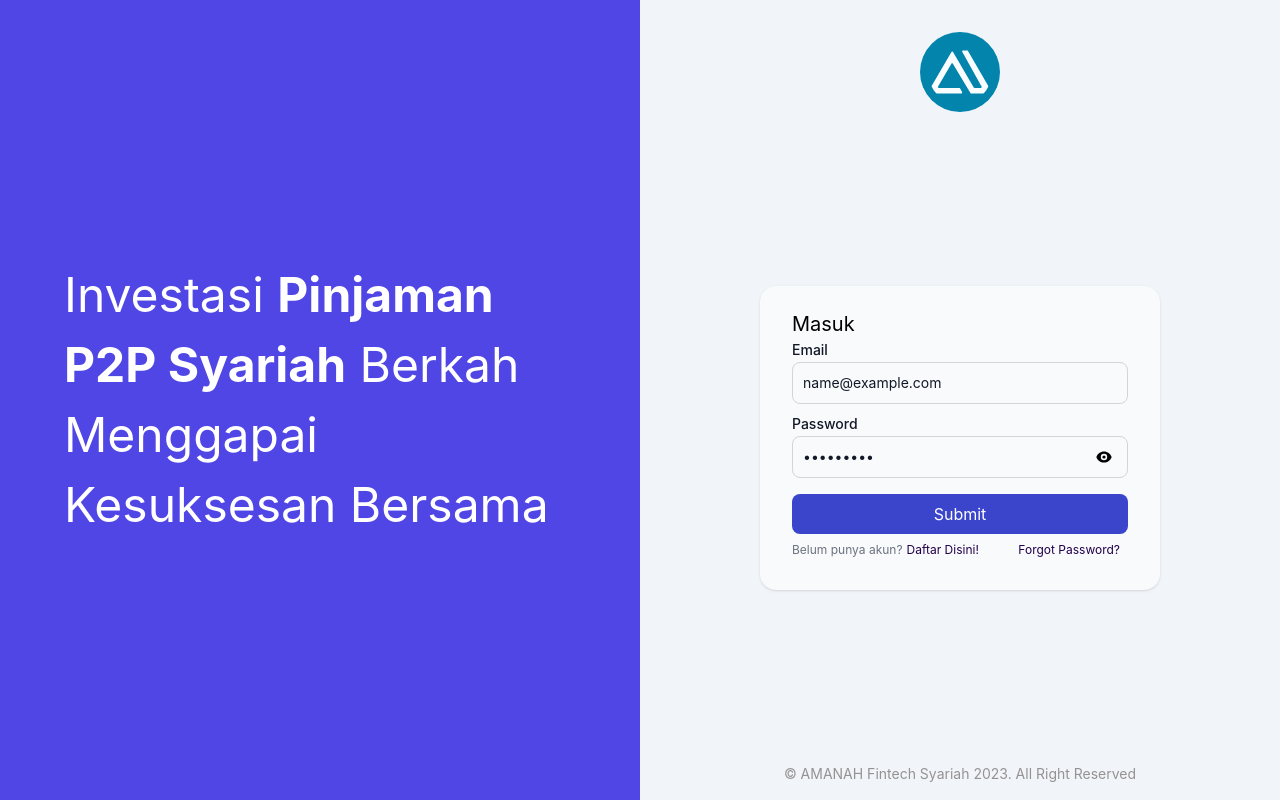
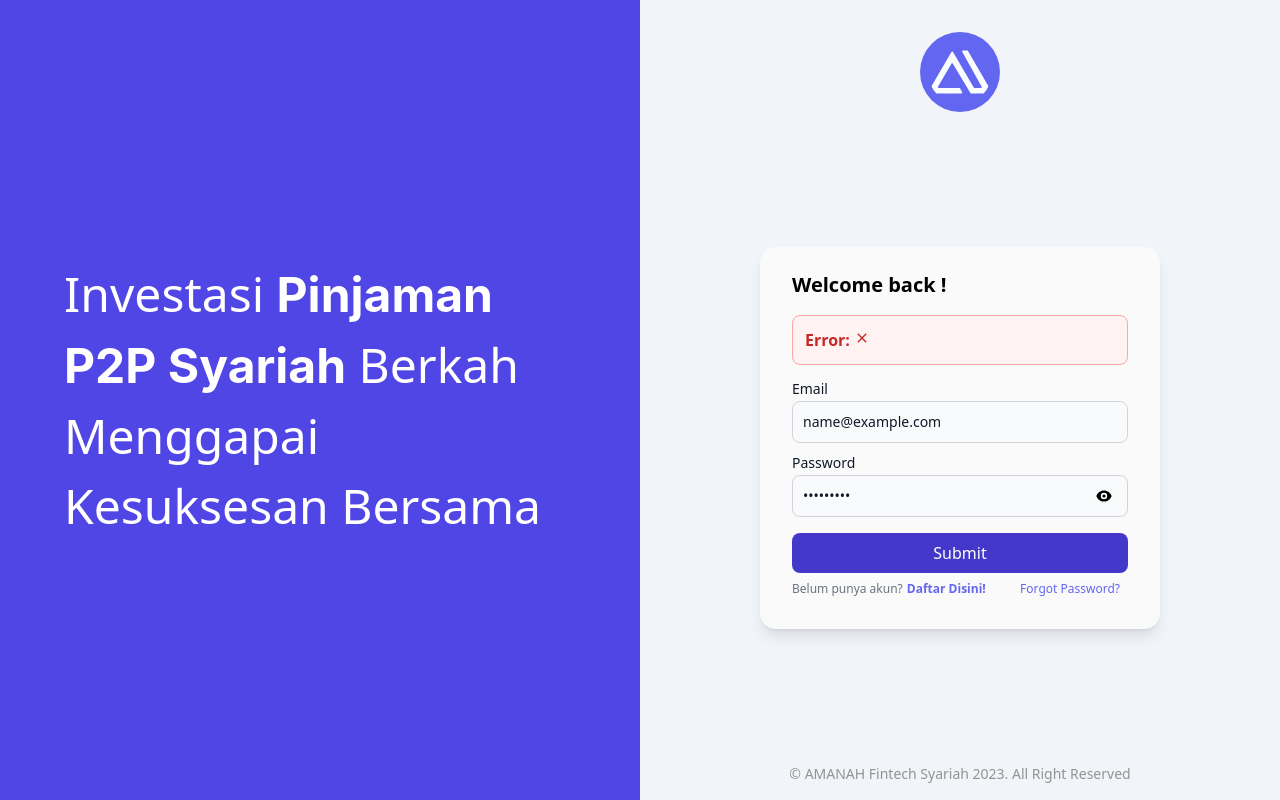
Before and after one commit to wiridho/amanah-webiste, a React (Create React App) app: page /login in a window 1280 px wide. Both pictures are taken after typing "name@example.com", "Sample123" into the empty fields and a click on the button "Submit". Built offline with nearby package versions, Linux system fonts and the light colour scheme; no server answers.

Commit message:
Authentication Progress

```diff
--- a/src/App.js
+++ b/src/App.js
@@ -15,8 +15,8 @@ import Login from "./pages/authentication/Login";
 
 function App() {
   const { roles, is_auth } = useSelector((state) => state.auth);
-  console.log(is_auth);
-  console.log(roles);
+  // console.log(is_auth);
+  // console.log(roles);
   let is_public = is_auth ? false : true;
   return (
     <BrowserRouter>
@@ -90,7 +90,7 @@ function App() {
             <ProtectRoute valid={is_public} children={<VerifyEmail />} />
           }
         />
-        {/* <Route
+        <Route
           path="/register/success"
           element={
             <ProtectRoute
@@ -98,7 +98,7 @@ function App() {
               children={<RegisterVerifySucess />}
             />
           }
-        /> */}
+        />
         <Route
           path="/login"
           element={<ProtectRoute valid={is_public} children={<Login />} />}
--- a/src/components/error_message/ErrorMessage.js
+++ b/src/components/error_message/ErrorMessage.js
@@ -6,14 +6,13 @@ const ErrorMessage = ({ message, onClose }) => {
     <div className="flex p-3 text-md text-red-800 border border-red-300 rounded-lg bg-red-50">
       <div className="flex items-center">
         <div className="">
-          <span class="font-bold">
-            <MdOutlineDangerous className="inline text-xl mb-[1px] mr-1" />{" "}
+          <span className="font-bold">
             Error:
-            <span className="font-normal"> {message}</span>
+            <span className="font-normal text-sm"> {message}</span>
           </span>
         </div>
         <div>
-          <button onClick={onClose}>{<MdClose className="w-5 h-5" />}</button>
+          <button onClick={onClose}>{<MdClose className="ml-[4px]" />}</button>
         </div>
       </div>
     </div>
--- a/src/components/molekul/input_field/InputField.js
+++ b/src/components/molekul/input_field/InputField.js
@@ -34,10 +34,12 @@ const InputField = ({ type, name, errors, register, message, label }) => {
         </div>
 
         {errors?.type === "required" && (
-          <span className="text-xs text-red block">{name} is required.</span>
+          <span className="text-xs text-red-500 block">
+            {name} is required.
+          </span>
         )}
         {errors?.type === "pattern" && (
-          <span className="text-xs text-red block">{message}</span>
+          <span className="text-xs text-red-500 block">{message}</span>
         )}
       </div>
     </div>
--- a/src/features/auth/authSlice.js
+++ b/src/features/auth/authSlice.js
@@ -71,6 +71,7 @@ const authSlice = createSlice({
         state.success = true;
       })
       .addCase(handleLogin.rejected, (state, action) => {
+        console.log("payload", action.payload);
         state.success = false;
         state.load = false;
         state.error = true;
--- a/src/pages/authentication/Login.js
+++ b/src/pages/authentication/Login.js
@@ -1,17 +1,21 @@
+import { useDispatch, useSelector } from "react-redux";
+import { Link, useNavigate } from "react-router-dom";
 import { useState } from "react";
-import { useDispatch } from "react-redux";
-import { Link, useNavigate } from "react-router-dom";
 import { useForm } from "react-hook-form";
 import InputField from "../../components/molekul/input_field/InputField";
-// import InputField from "../../components/input_field/InputField";
 import { Button } from "../../components/atom";
 import LogoAmana from "../../assets/img/logo/LogoAmana2.svg";
 import BackgroundAuth from "../../assets/img/background/login.svg";
-// import { handleLogin } from "../../features/auth/authSlice";
-// import { handleLogin } from "../../service/authService";
+import { handleLogin } from "../../service/authService";
+import ErrorMessage from "../../components/error_message/ErrorMessage";
+
 const Login = () => {
+  const [visible, setVisible] = useState(false);
   const navigate = useNavigate();
   const dispatch = useDispatch();
+
+  const { message_error } = useSelector((state) => state.auth);
+  console.log("message_error", message_error);
 
   // Calling useForm
   const {
@@ -22,17 +26,18 @@ const Login = () => {
 
   // Handle Submit
   const onSubmit = (data) => {
-    console.log("data", data);
-    // dispatch(handleLogin({ data, navigate }));
+    dispatch(handleLogin({ data, navigate, setVisible }));
   };
+
   return (
     <>
-      <div className="h-screen grid grid-cols-1 sm:grid-cols-2 font-inter">
+      <div className="h-screen grid grid-cols-1 sm:grid-cols-2">
         {/* Left Wrapper */}
         <div className="hidden bg-primary md:flex sm:block items-center relative">
           <div className="absolute bg-indigo-600 opacity-100 h-screen w-full z-20 "></div>
           <span className="px-16 leading-[70px] text-white text-5xl z-50">
-            Investasi <span className="font-bold ">Pinjaman P2P Syariah</span>{" "}
+            Investasi{" "}
+            <span className="font-bold font-inter">Pinjaman P2P Syariah</span>{" "}
             Berkah Menggapai Kesuksesan Bersama
           </span>
           <img
@@ -42,21 +47,31 @@ const Login = () => {
           />
         </div>
         {/* Right Wrapper */}
-        <div className="flex flex-col  justify-between p-2 bg-slate-100">
+        <div className="flex flex-col bg-slate-100  justify-between p-2 ">
           {/* Logo  */}
           <div className="max-w-[400px] w-full mx-auto pt-6 flex justify-center items-center">
             <img
-              className="w-20 h-20 bg-[#0284ac] p-2 rounded-full flex justify-center items-end"
+              className="w-20 h-20 bg-indigo-500 p-2 rounded-full flex justify-center items-end"
               src={LogoAmana}
               alt="Rounded avatar"
             />
           </div>
 
           {/* Form */}
-          <div className="max-w-[400px] w-full mx-auto bg-gray-50 p-6 px-8 shadow rounded-2xl">
+          <div className="max-w-[400px] w-full mx-auto bg-zinc-50 p-6 px-8 shadow-lg rounded-2xl">
             <form onSubmit={handleSubmit(onSubmit)}>
               <div>
-                <h1 className="text-xl">Masuk</h1>
+                <h1 className="text-xl font-sans font-semibold pb-4">
+                  Welcome back !
+                </h1>
+              </div>
+              <div className="mb-3">
+                {visible && (
+                  <ErrorMessage
+                    message={message_error}
+                    onClose={() => setVisible(false)}
+                  />
+                )}
               </div>
               <div>
                 <InputField
@@ -87,7 +102,7 @@ const Login = () => {
               </div>
               <Button
                 type="submit"
-                className="w-full mt-2 bg-[#3a45cb] text-white hover:bg-blue-800"
+                className="w-full mt-2 bg-indigo-700 text-white hover:bg-indigo-600"
               >
                 Submit
               </Button>
@@ -97,13 +112,13 @@ const Login = () => {
                     Belum punya akun?
                   </p>
                   <Link
-                    className="text-xs  hover:text-blue-800"
+                    className="text-xs text-indigo-500 font-semibold  hover:text-blue-800"
                     to="/register-init"
                   >
                     Daftar Disini!
                   </Link>
                 </div>
-                <p className="p-2 text-xs text-right text-grey hover:text-gray-700">
+                <p className="p-2 text-xs text-right text-grey text-indigo-500 hover:text-blue-800">
                   <Link to="/reset-password">Forgot Password?</Link>
                 </p>
               </div>
--- a/src/pages/authentication/Register.js
+++ b/src/pages/authentication/Register.js
@@ -1,7 +1,6 @@
 import { useState } from "react";
 import LogoAmana from "../../assets/img/logo/LogoAmana2.svg";
-// import { handleRegister } from "../../features/auth/authSlice";
-// import { handleRegister } from "../../service/authService";
+
 import { useDispatch, useSelector } from "react-redux";
 import { Link, useNavigate } from "react-router-dom";
 import { useForm } from "react-hook-form";
@@ -10,18 +9,20 @@ import BackgroundAuth from "../../assets/img/background/login.svg";
 import ErrorMessage from "../../components/error_message/ErrorMessage";
 import { Button, Label } from "../../components/atom";
 import InputField from "../../components/molekul/input_field/InputField";
+import { handleRegister } from "../../service/authService";
 const Register = () => {
   const [visible, setVisible] = useState(false);
 
   const { roles } = useParams();
   const dispatch = useDispatch();
+  const navigate = useNavigate();
 
-  // const { message_error } = useSelector((state) => state.auth);
+  const { message_error } = useSelector((state) => state.auth);
+  console.log(message_error);
 
   const onSubmit = (data) => {
     data["roles"] = roles;
-    console.log("data", data);
-    // dispatch(handleRegister({ data, setVisible }));
+    dispatch(handleRegister({ data, setVisible, navigate }));
   };
 
   // calling useForm
@@ -30,7 +31,6 @@ const Register = () => {
     handleSubmit,
     formState: { errors },
   } = useForm();
-  console.log(errors);
   return (
     <>
       <div className="h-screen grid grid-cols-1 sm:grid-cols-2 font-inter">
@@ -55,6 +55,14 @@ const Register = () => {
             className="max-w-[400px] w-full mx-auto bg-gray-50 p-6 px-8 shadow rounded-2xl "
             onSubmit={handleSubmit(onSubmit)}
           >
+            <div>
+              {visible && (
+                <ErrorMessage
+                  message={message_error}
+                  onClose={() => setVisible(false)}
+                />
+              )}
+            </div>
             <div>
               <p className="font-sans text-2xl font-medium pb-3 text-slate-900 ">
                 Daftar sebagai {roles}
--- a/src/pages/authentication/VerifyEmail.js
+++ b/src/pages/authentication/VerifyEmail.js
@@ -35,10 +35,6 @@ const VerifyEmail = () => {
   useEffect(() => {
     dispatch(verifyEmailAccount({ userId, token }));
     setReady(true);
-
-    //   return () => {
-    //     second
-    //   }
   }, []);
 
   return (
--- a/src/pages/public/Lending.js
+++ b/src/pages/public/Lending.js
@@ -1,7 +1,21 @@
 import React from "react";
+import { Link } from "react-router-dom";
+import { Button } from "../../components/atom";
 
 const Lending = () => {
-  return <div>Lending Page</div>;
+  return (
+    <div className="h-screen flex flex-col justify-center items-center">
+      <span className="text-3xl font-bold text-center">Lending Page</span>
+      <div className="flex gap-2 mt-2">
+        <Button className={"bg-indigo-500 text-white"}>
+          <Link to={"/login"}>Login</Link>
+        </Button>
+        <Button className={"bg-indigo-500 text-white "}>
+          <Link to={"/register-init"}>Register</Link>
+        </Button>
+      </div>
+    </div>
+  );
 };
 
 export default Lending;
--- a/tailwind.config.js
+++ b/tailwind.config.js
@@ -11,7 +11,9 @@ module.exports = {
         violet: "#7F5F7B",
         greenLame: "#1DD8A2",
         blueLame: "#4c99d3",
-        red: "#ff3333",
+        red: {
+          800: "#C62828",
+        },
       },
       fontFamily: {
         inter: ["Inter", "sans-serif"],
```
Also changed, not shown: src/pages/authentication/RegisterVerifySuccess.js (+10 -33 lines), src/service/authService.js (+7 -10 lines).
